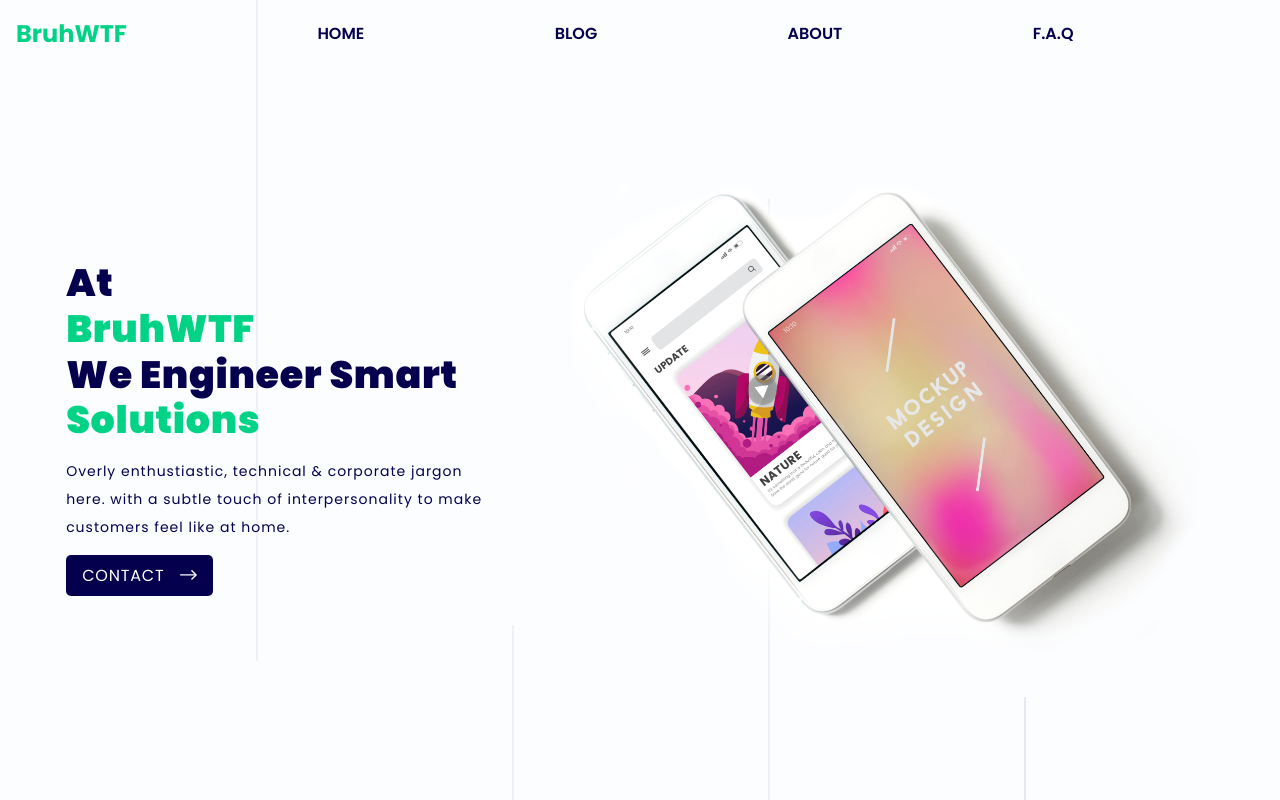
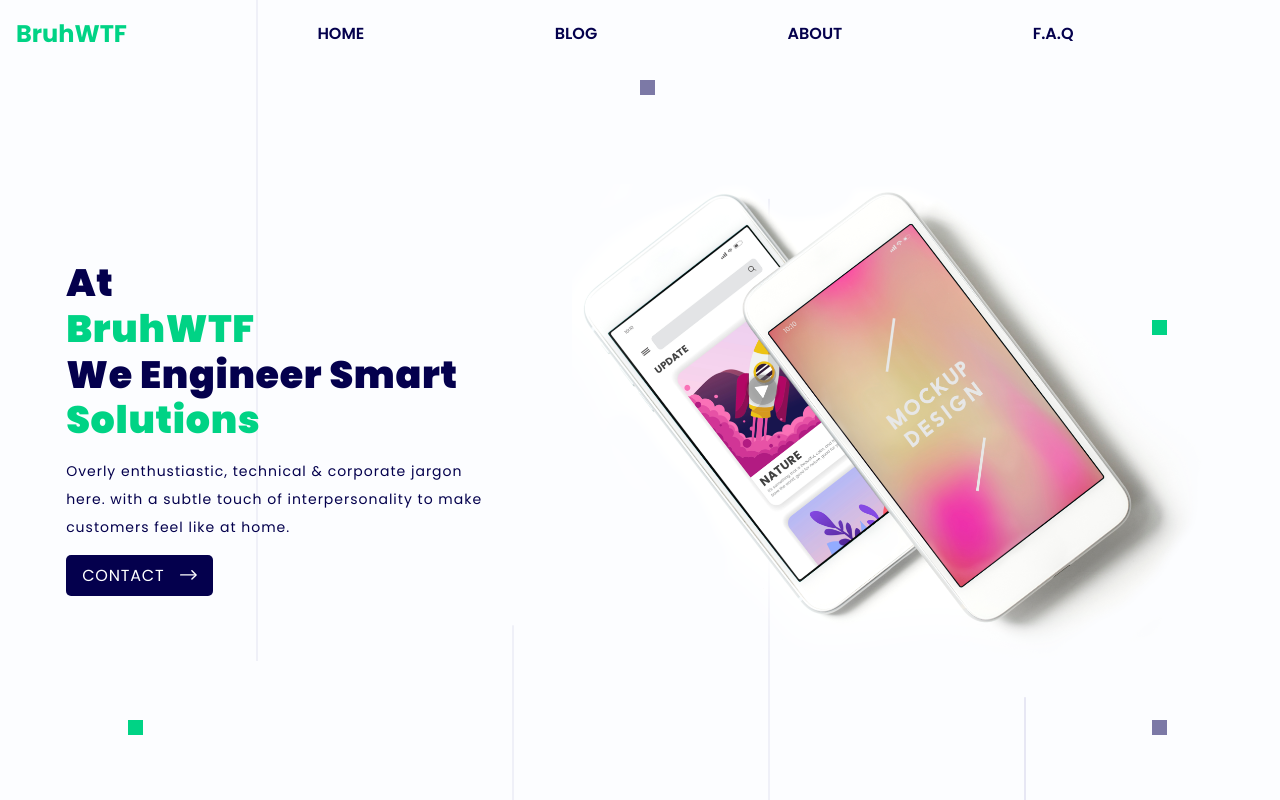
Before and after one commit to Ahd-3hd/web-agency, a Next.js app: page / in a window 1280 px wide. Built offline with nearby package versions, Linux system fonts and the light colour scheme.

Commit message:
create squares for bg

```diff
--- a/components/Layout/index.style.tsx
+++ b/components/Layout/index.style.tsx
@@ -1,5 +1,5 @@
 import styled from "styled-components";
-
+import { useState, useEffect } from "react";
 export const BackgroundWrapper = styled.div`
   position: fixed;
   width: 100%;
@@ -32,12 +32,34 @@ export const BackgroundVerticalLine = styled.div<{ num: number }>`
   }
 `;
 
-export const Background = () => (
+export const BackgroundSquare = styled.div<{
+  top: number;
+  left: number;
+  purple?: boolean;
+}>`
+  width: 15px;
+  height: 15px;
+  background: ${({ theme: { colors }, purple }) =>
+    purple ? colors.darkPurple : colors.secondary};
+  top: ${({ top }) => top}%;
+  left: ${({ left }) => left}%;
+  position: absolute;
+`;
+
+export const Background = () => {
+  return (
     <BackgroundWrapper>
       <BackgroundVerticalLine num={1} />
       <BackgroundVerticalLine num={2} />
       <BackgroundVerticalLine num={3} />
       <BackgroundVerticalLine num={4} />
       <BackgroundVerticalLine num={4} />
+      <BackgroundSquare top={10} left={50} />
+      <BackgroundSquare top={40} left={90} />
+      <BackgroundSquare top={10} left={50} purple />
+      <BackgroundSquare top={90} left={10} />
+      <BackgroundSquare top={90} left={90} purple />
+      <BackgroundSquare top={90} left={10} />
     </BackgroundWrapper>
   );
+};
--- a/pages/index.tsx
+++ b/pages/index.tsx
@@ -1,5 +1,5 @@
 import Head from "next/head";
-import { Wrapper } from "./index.style";
+import { Wrapper } from "../styles/index.style";
 import Header from "../components/Header";
 export default function Home() {
   return (
```
Also changed, not shown: styles/index.style.tsx (renamed from pages/index.style.tsx). Lines whose indentation alone changed are shown as unchanged.
